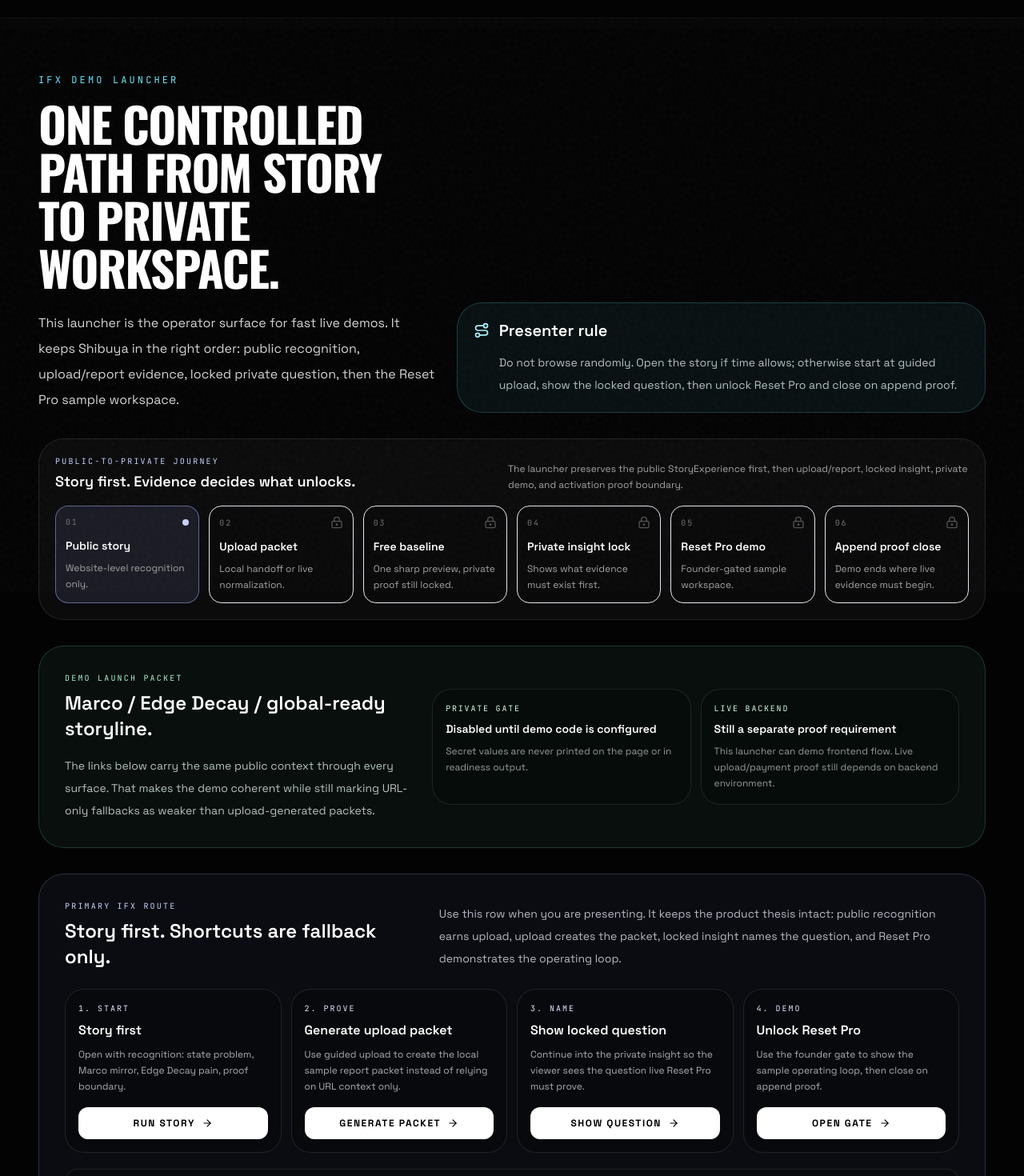
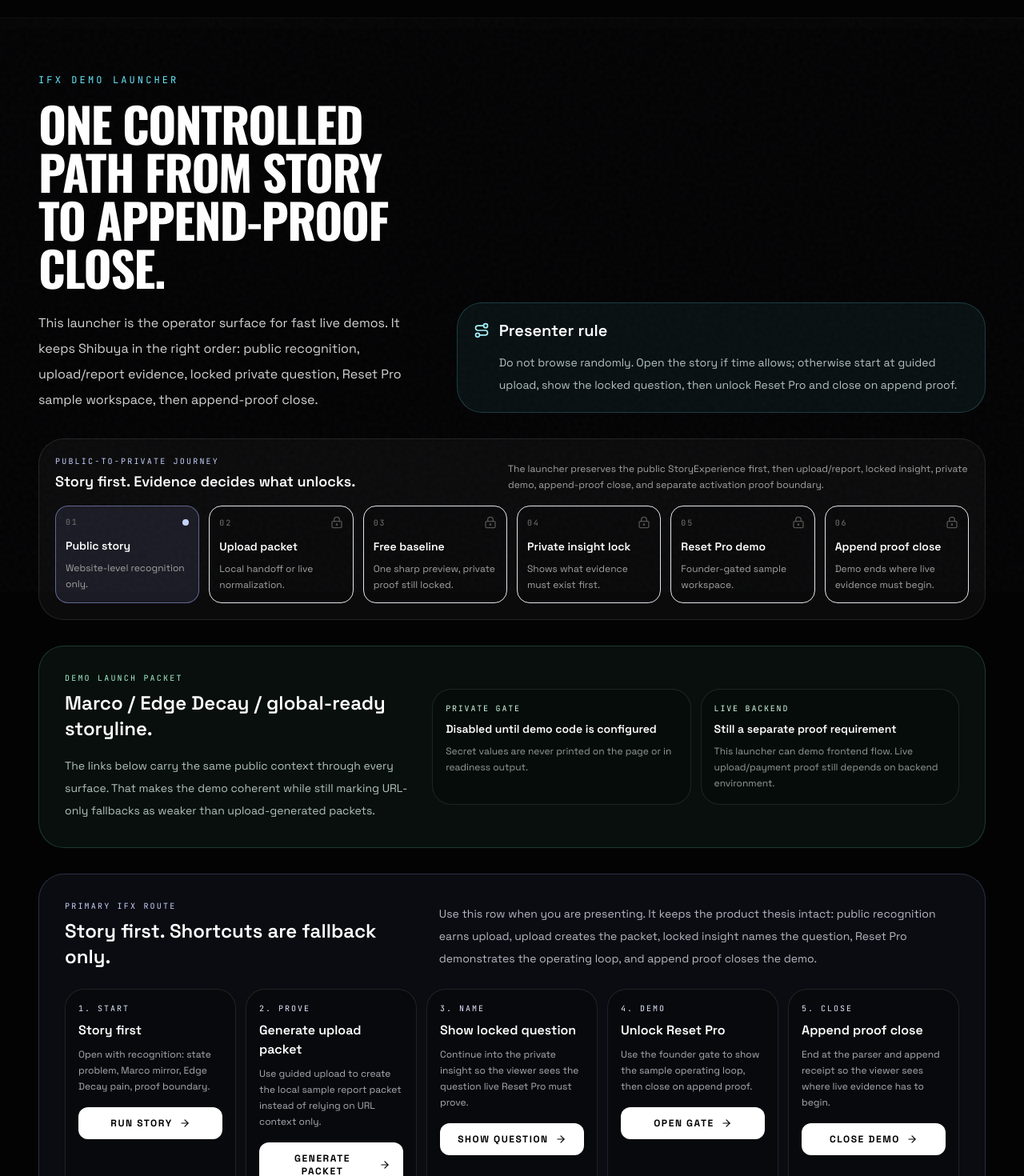
Before and after one commit to juninhogaucho/shibuya-analytics, a React (Vite) app: page /demo in a window 1280 px wide. Shown: the part 60-1530 px from the top of the page at 80% size. Built offline with nearby package versions, Linux system fonts and the light colour scheme; no server answers.

Commit message:
Add append proof to IFX demo route

```diff
--- a/scripts/shibuya_demo_readiness_gate.mjs
+++ b/scripts/shibuya_demo_readiness_gate.mjs
@@ -20,12 +20,12 @@
   {
     label: 'public StoryExperience',
     file: 'src/components/landing/StoryExperience.tsx',
-    markers: ['3-minute demo path', 'Public story predicts a provisional fingerprint.', 'Guided demo conductor', 'Run 3-Min Story', 'Finish To Sample Upload', 'Append proof closes the demo where live evidence must begin.', 'IFX emergency demo lane', 'One narrative, five stops, no live-proof overclaim.', 'URL-only fallback context', 'Every provider sells dashboards. Shibuya sells self-knowledge', 'run the public story first'],
+    markers: ['3-minute demo path', 'Public story predicts a provisional fingerprint.', 'Guided demo conductor', 'Run 3-Min Story', 'Finish To Sample Upload', 'Append proof closes the demo where live evidence must begin.', 'IFX emergency demo lane', 'One narrative, six stops, no live-proof overclaim.', 'Open Append', 'URL-only fallback context', 'Every provider sells dashboards. Shibuya sells self-knowledge', 'run the public story first'],
   },
   {
     label: 'IFX demo launcher',
     file: 'src/pages/marketing/DemoLauncherPage.tsx',
-    markers: ['IFX Demo Launcher', 'DEMO LAUNCH PACKET', 'PRIMARY IFX ROUTE', 'Story first. Shortcuts are fallback only.', 'Fallback rule: direct report, direct insight, and activation links are recovery routes.', 'One controlled path from story to private workspace.', 'The launcher is not live proof.', 'Secret values are never printed', 'buildIfxDemoJourneyPaths'],
+    markers: ['IFX Demo Launcher', 'DEMO LAUNCH PACKET', 'PRIMARY IFX ROUTE', 'Story first. Shortcuts are fallback only.', 'Close Demo', 'Open Append', 'Fallback rule: direct report, direct insight, and activation links are recovery routes.', 'One controlled path from story to append-proof close.', 'The launcher is not live proof.', 'Secret values are never printed', 'buildIfxDemoJourneyPaths'],
   },
   {
     label: 'public upload',
--- a/src/components/landing/StoryExperience.tsx
+++ b/src/components/landing/StoryExperience.tsx
@@ -177,6 +177,7 @@
     reportPath: guidedReportPath,
     lockedInsightPath: guidedInsightPath,
     privateDemoPath: guidedPrivateDemoPath,
+    appendProofPath: guidedAppendProofPath,
   } = buildIfxDemoJourneyPaths(market)
   const emergencyDemoStops = [
     {
@@ -213,6 +214,13 @@
       body: 'Founder-gated sample workspace. It can show structure only; live proof still requires activation and uploads.',
       href: guidedPrivateDemoPath,
       cta: 'Open Gate',
+    },
+    {
+      label: '06',
+      title: 'Append proof close',
+      body: 'End the sample demo at upload/append proof so the missing live evidence is explicit.',
+      href: guidedAppendProofPath,
+      cta: 'Open Append',
     },
   ] as const
 
@@ -425,7 +433,7 @@
                 IFX emergency demo lane
               </p>
               <h3 className="mt-2 text-2xl font-semibold text-white">
-                One narrative, five stops, no live-proof overclaim.
+                One narrative, six stops, no live-proof overclaim.
               </h3>
               <p className="mt-4 text-sm leading-7 text-cyan-50/75">
                 Use this lane when the conversation needs a linkable walkthrough immediately. The sample links are
--- a/src/lib/ifxDemoJourney.ts
+++ b/src/lib/ifxDemoJourney.ts
@@ -74,6 +74,7 @@
       market,
     ),
     privateDemoPath: addMarketToPath(`/private-demo?${buildIfxLockedInsightParams('locked_insight').toString()}`, market),
+    appendProofPath: addMarketToPath('/dashboard/upload', market),
     activationPath: addMarketToPath(`/activate?${buildIfxLockedInsightParams('locked_insight').toString()}`, market),
   }
 }
--- a/src/pages/marketing/DemoLauncherPage.tsx
+++ b/src/pages/marketing/DemoLauncherPage.tsx
@@ -15,6 +15,7 @@
     reportPath,
     lockedInsightPath,
     privateDemoPath,
+    appendProofPath,
     activationPath,
   } = buildIfxDemoJourneyPaths(market)
   const primaryRoute = [
@@ -45,6 +46,13 @@
       body: 'Use the founder gate to show the sample operating loop, then close on append proof.',
       href: privateDemoPath,
       cta: 'Open Gate',
+    },
+    {
+      label: 'Close',
+      title: 'Append proof close',
+      body: 'End at the parser and append receipt so the viewer sees where live evidence has to begin.',
+      href: appendProofPath,
+      cta: 'Close Demo',
     },
   ] as const
   const demoStops = [
@@ -85,6 +93,13 @@
     },
     {
       label: '06',
+      title: 'Append Proof Close',
+      body: 'Final sample-demo endpoint. Show parse, confirm, and the receipt that says live proof is still locked.',
+      href: appendProofPath,
+      cta: 'Open Append',
+    },
+    {
+      label: '07',
       title: 'Activation Proof Boundary',
       body: 'Payment/activation context route for showing what live still has to prove after checkout.',
       href: activationPath,
@@ -101,11 +116,11 @@
               IFX Demo Launcher
             </p>
             <h1 className="break-words font-display text-4xl font-black uppercase leading-tight tracking-tight md:text-6xl">
-              One controlled path from story to private workspace.
+              One controlled path from story to append-proof close.
             </h1>
             <p className="mt-6 max-w-3xl text-base leading-8 text-neutral-300">
               This launcher is the operator surface for fast live demos. It keeps Shibuya in the right order:
-              public recognition, upload/report evidence, locked private question, then the Reset Pro sample workspace.
+              public recognition, upload/report evidence, locked private question, Reset Pro sample workspace, then append-proof close.
             </p>
           </div>
           <div className="rounded-[2rem] border border-cyan-300/20 bg-cyan-300/[0.06] p-5">
@@ -125,7 +140,7 @@
         <div className="mb-8">
           <PublicJourneySpine
             activeStage="story"
-            detail="The launcher preserves the public StoryExperience first, then upload/report, locked insight, private demo, and activation proof boundary."
+            detail="The launcher preserves the public StoryExperience first, then upload/report, locked insight, private demo, append-proof close, and separate activation proof boundary."
           />
         </div>
 
@@ -172,10 +187,10 @@
             </div>
             <p className="text-sm leading-7 text-indigo-50/75">
               Use this row when you are presenting. It keeps the product thesis intact: public recognition earns upload,
-              upload creates the packet, locked insight names the question, and Reset Pro demonstrates the operating loop.
+              upload creates the packet, locked insight names the question, Reset Pro demonstrates the operating loop, and append proof closes the demo.
             </p>
           </div>
-          <div className="grid gap-3 lg:grid-cols-4">
+          <div className="grid gap-3 lg:grid-cols-5">
             {primaryRoute.map((step, index) => (
               <article key={step.label} className="rounded-3xl border border-white/10 bg-black/25 p-4">
                 <p className="font-mono text-[10px] uppercase tracking-[0.2em] text-indigo-100">
```
Also changed, not shown: 2 other files (tests, documents, lock files or other folders).
